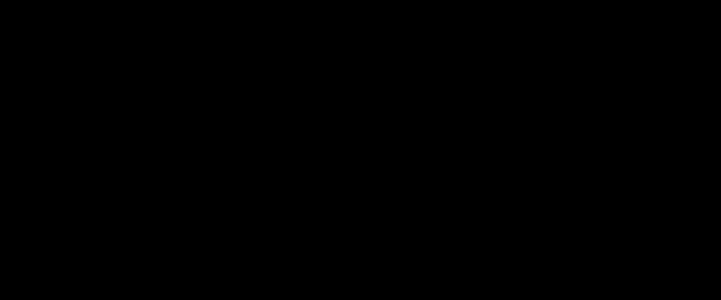
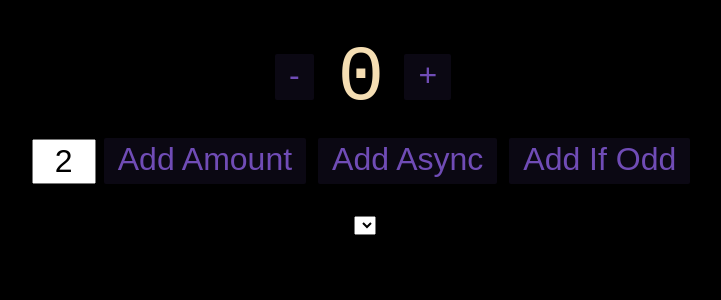
Before and after one commit to ArhDemetriy/test_material-ui, a React (Create React App) app: page / in a window 1280 px wide. Shown: the top 300 px of the page, without its empty margins (275-996 px from the left). Built offline with nearby package versions, Linux system fonts and the light colour scheme.

Commit message:
init table

```diff
--- a/src/App.module.scss
+++ b/src/App.module.scss
@@ -2,8 +2,10 @@
   text-align: center;
   &__columns{
     display: flex;
+    flex-direction: column;
+    justify-content: flex-start;
     align-items: center;
-    justify-content: space-evenly;
+    gap: 2rem;
   }
 }
 
--- a/src/App.tsx
+++ b/src/App.tsx
@@ -1,13 +1,17 @@
 import styles from './App.module.scss';
-// import { Counter } from './features/counter/Counter';
+import { CustomTable } from './features/CustomTable/CustomTable';
+import { Counter } from './features/counter/Counter';
 import { CustomTreeView } from './features/treeVIew/CustomTreeView';
+import { CustomSelect } from './features/SelectorTest/CustomSelect';
 
 function App() {
   return (
     <div className="App">
       <div className={styles['App__columns']}>
-        {/* <Counter /> */}
+        <CustomTable />
         <CustomTreeView />
+        <Counter />
+        <CustomSelect />
       </div>
     </div>
   );
--- /dev/null
+++ b/src/features/CustomTable/CustomTable.module.scss
@@ -0,0 +1,4 @@
+.table{
+    &__child{
+    }
+}
--- /dev/null
+++ b/src/features/CustomTable/CustomTable.tsx
@@ -0,0 +1,19 @@
+import { FC } from 'react';
+import styles from './CustomTable.module.scss';
+
+interface CustomTableProps{
+    caption?: string
+}
+
+export const CustomTable: FC<CustomTableProps> = p => {
+
+    return <table className={styles['table']}>
+        {!p.caption?.length ? null
+            : <caption children={p.caption} />}
+        <colgroup>
+            <col className={styles['table__first_col']}/>
+            <col span={2} />
+        </colgroup>
+        <thead></thead>
+    </table>
+}
```
